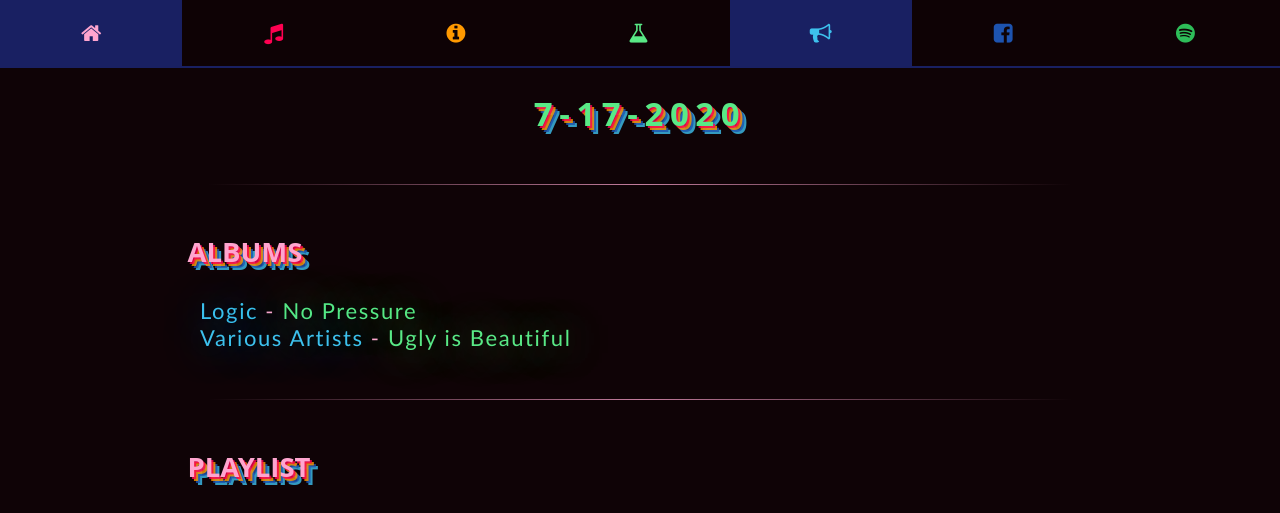
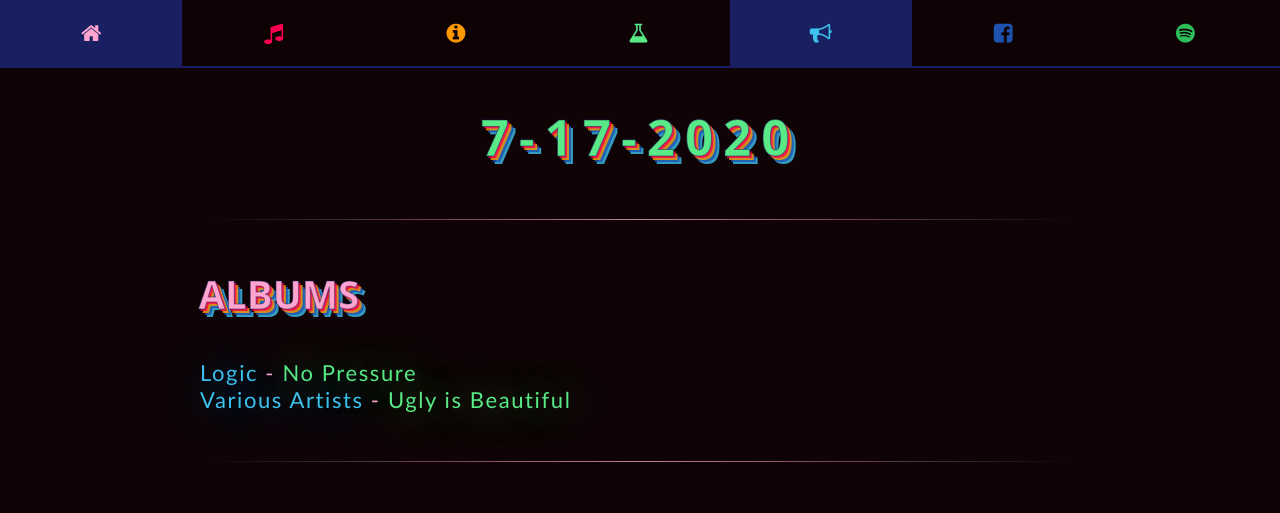
Before and after one commit to brgibson/www, a Jekyll site: the page built from _posts/2020-07-17-7-17-2020.md, in a window 1280 px wide and 1353 px high. Shown: the top 513 px of the window. Built offline with Jekyll 4.4.1, drawn with Linux system fonts in a browser that asks for light colours; nearby versions of some CDN libraries; grey boxes are pictures that could not be loaded.

Commit message:
blog - more tweaks after crazy color changes

```diff
--- a/_includes/blog/preview.html
+++ b/_includes/blog/preview.html
@@ -9,7 +9,7 @@
         {% assign hasImage = false %}
     {% endif %}
     <div class="preview-main {% if hasImage == false %}no-image{% endif %}">
-        <a class="main-link no-underline no-color" href="{{ post_url }}">
+        <a class="main-link" href="{{ post_url }}">
             <div style="display:flex">
                 {% if hasImage %}
                 <div style="align-self:center;width:30%;max-width:200px" >
--- a/_layouts/blog.html
+++ b/_layouts/blog.html
@@ -5,16 +5,22 @@
         .pagination, time {
             color: #3dc1edcc;
         }
+        h1 {
+            font-size: 2.25em;
+        }
+        h2 {
+            font-size: 1.75em;
+        }
         h1, h2 {
             color: #59e986;
+            -webkit-text-stroke: 1px rgba(25, 32, 98, .5);
             text-shadow: #ff0051cc 2px 2px, #ff9900cc 4px 4px, #1d53afcc 6px 6px, #3dc1edcc 8px 8px;
         }
         time, .pagination, .tags {
+            font-size: 140%;
             color: #59e986;
+            -webkit-text-stroke: 1px rgba(25, 32, 98, .5);
             text-shadow: #ff0051cc 1px 1px, #ff9900cc 2px 2px, #1d53afcc 3px 3px, #3dc1edcc 4px 4px;
-        }
-        .pagination .right {
-            text-shadow: #ff0051cc -1px 1px, #ff9900cc -2px 2px, #1d53afcc -3px 3px, #3dc1edcc -4px 4px;
         }
         .pagination .arrow {
             color: #3dc1ed;
@@ -25,14 +31,9 @@
             cursor: not-allowed;
         }
         .bkg-img-container {
-            /*opacity: .2;*/
-            /*filter: sepia(60%);*/
-            /*filter: brightness(.4);*/
             display: none;
         }
         .post {
-            /*background-color: #f5f5f5;*/
-            /*color: #3dc1ed;*/
             letter-spacing: .1rem;
         }
         .post ul {
@@ -54,10 +55,17 @@
         .post-preview {
             color: #FFA5CF;
         }
+        .post-preview .main-link:hover h2,
+        .pagination a:hover .words,
+        .tags a:hover {
+            text-decoration: underline;
+            text-decoration-thickness: 3px;
+            text-decoration-line: underline;
+            text-decoration-color: #59e986;
+        }
         .artist-name {
             color: #3dc1ed;
             text-shadow: #3dc1edbb 1px 1px 40px;
-
         }
         .album-name {
             color: #59e986;
--- a/_sass/includes/blog/_pagination.scss
+++ b/_sass/includes/blog/_pagination.scss
@@ -15,10 +15,6 @@
   &:first-child {
     margin-bottom: -1px;
   }
-}
-
-.pagination a:hover .words {
-  text-decoration: underline;
 }
 
 @media (min-width: 30em) {
```
